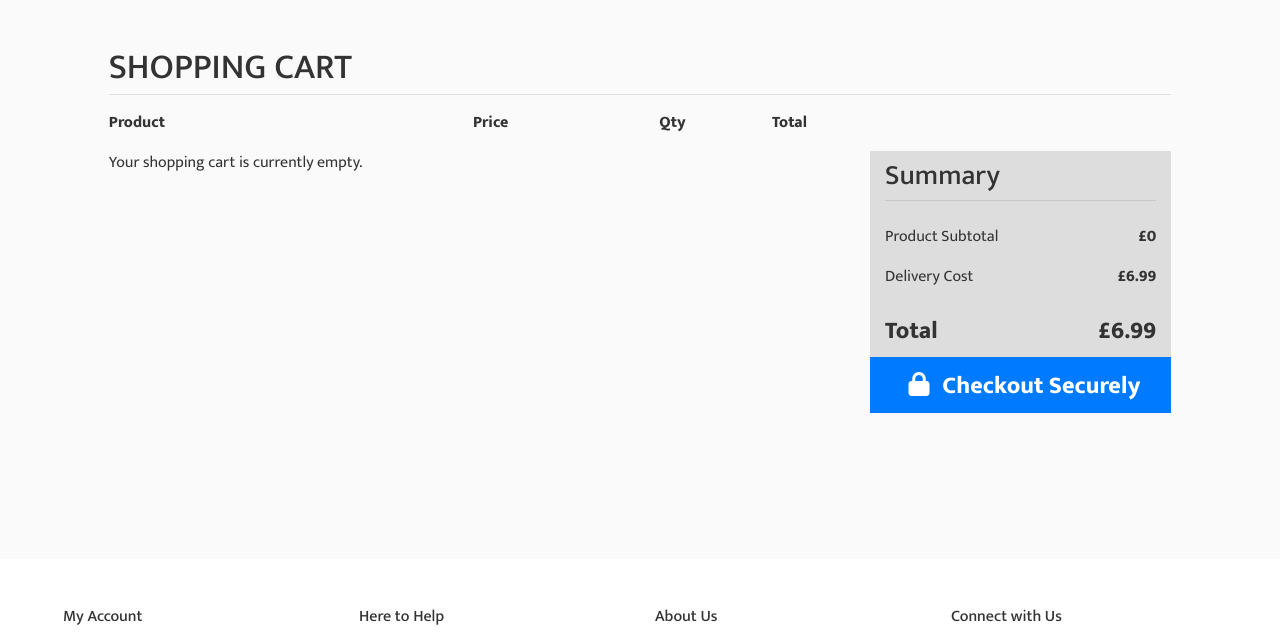
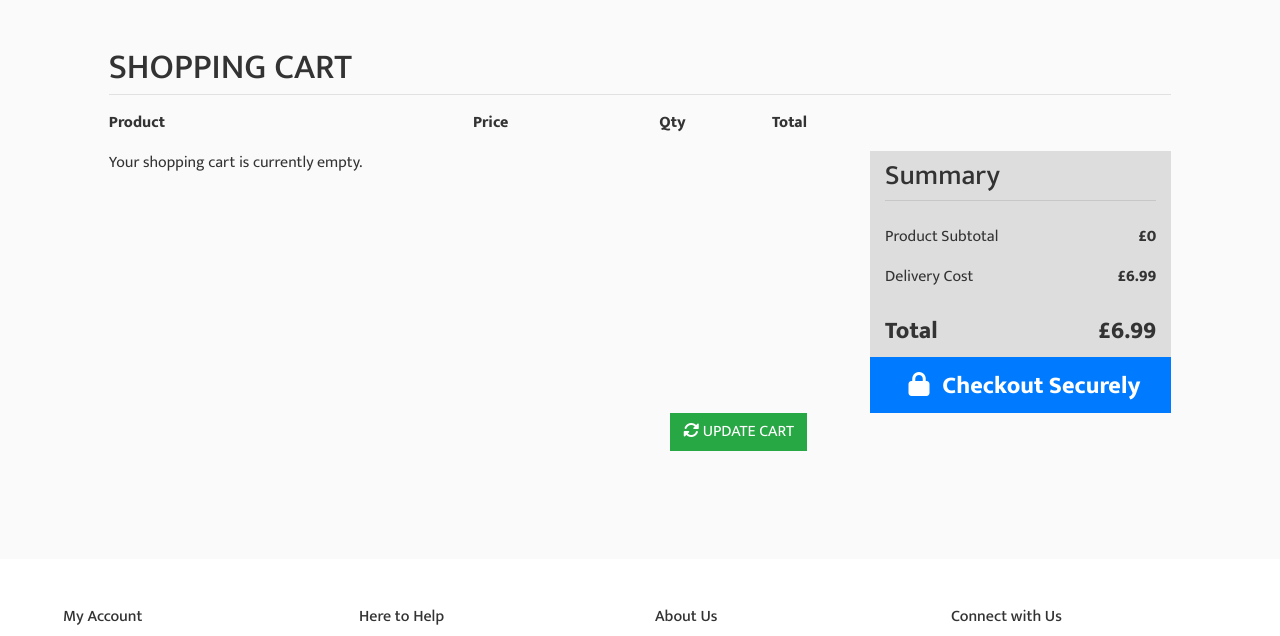
Before and after one commit to Code-Institute-Submissions/milestone-4-INVITATIONS, a Django app: page /cart/ in a window 1280 px wide. Shown: the part 125-761 px from the top of the page. Run offline with Django 3.2, Linux system fonts and the light colour scheme; some libraries are stand-ins or nearby versions.

Commit message:
Create update cart functionality
Take any changes to the shopping cart quantities and apply them to the
shopping cart session variable.

```diff
--- a/cart/templates/cart/cart.html
+++ b/cart/templates/cart/cart.html
@@ -49,6 +49,8 @@
         <div class="row">
             <!-- Cart items -->
             <div class="col-12 col-xl-8">
+                <form id="form-update-cart" method="POST" action="{% url 'update_cart_qty' %}">
+                    {% csrf_token %}
                     {% for item in cart_items %}
                         <div class="row">
                             <div class="col-12 col-sm-2">
@@ -73,7 +75,6 @@
                             </div>
                             <div class="col-6 col-sm-3 text-right">
                                     <span class="d-sm-none"><strong>Qty: </strong></span>
-                                <form>
                                         <div class="input-group">
                                             <div class="input-group-prepend">
                                                 <button class="btn btn-light rounded-0 p-0 qty__btn" type="button" id="btn-minus-item-{{ item.product_id }}">
@@ -87,7 +88,6 @@
                                                 </button>
                                             </div>
                                         </div>
-                                </form>
                                     <a class="float-right" href="{% url 'remove_item' item.product_id %}"><small>Remove Item</small></a>
                             </div>
                             <div class="col-12 col-sm-2 text-right">
@@ -105,12 +105,23 @@
                             </div>
                         </div>
                     {% endfor %}
+                </form>
             </div>
+
             <!-- Cart totals summary (large screens) -->
             <div class="d-none col-xl-4 d-xl-block pl-5">
                 {% include "cart/cart-totals-summary.html" %}
             </div>
+
+            <!-- Update shopping cart -->
+            <div class="col-12 col-xl-8">
+                <button class="btn btn-success rounded-0 float-right" id="btn-update-cart" type="button">
+                    <i class="fas fa-sync-alt"></i>
+                    <span>UPDATE CART</span>
+                </button>
             </div>
+        </div>
+
     </div>
 </main>
 {% endblock %}
@@ -118,6 +129,12 @@
 {% block postloadjs %}
     {{ block.super }}
     <script type="text/javascript">
+
+        $('#btn-update-cart').click(function(){
+            $('#form-update-cart').submit();
+            console.log('submit button pressed');
+        });
+
         // Add event listeners for the qty buttons to add and subtract from their qty
         $('.qty__btn').click(function(e){
             buttonClicked = e.currentTarget.id;
--- a/cart/urls.py
+++ b/cart/urls.py
@@ -5,4 +5,5 @@ urlpatterns = [
     path('', views.view_cart, name='view_cart'),
     path('add/<product_id>/', views.add_to_cart, name='add_to_cart'),
     path('remove/<product_id>/', views.remove_item, name='remove_item'),
+    path('update/', views.update_cart_qty, name='update_cart_qty'),
 ]
--- a/cart/views.py
+++ b/cart/views.py
@@ -24,6 +24,7 @@ def add_to_cart(request, product_id):
         print(f'New Prod count: {quantity}')
         print(f'Keys: {list(cart.keys())}')
 
+    print(f'Cart: {cart}')
     request.session['cart'] = cart
     return redirect(original_path)
 
@@ -39,3 +40,22 @@ def remove_item(request, product_id):
 
     request.session['cart'] = cart
     return render(request, 'cart/cart.html')
+
+
+def update_cart_qty(request):
+    # form_data = request.POST.items()
+    form_data = list(request.POST.items())
+    print(f'Form data: {form_data}')
+    print(type(form_data))
+    cart = {}
+
+    for product_id_element, item_quantity in form_data:
+        print(f'Part= {product_id_element[0:3]}')
+        if product_id_element[0:3] == 'qty':
+            product_id = product_id_element.split('-')[-1]
+            item_quantity = int(item_quantity)
+            print(f'Product ID: {product_id_element} is ID: {product_id} with qty of: {item_quantity}')
+            cart[product_id] = item_quantity
+
+    request.session['cart'] = cart
+    return render(request, 'cart/cart.html')
```
Lines whose indentation alone changed are shown as unchanged.
